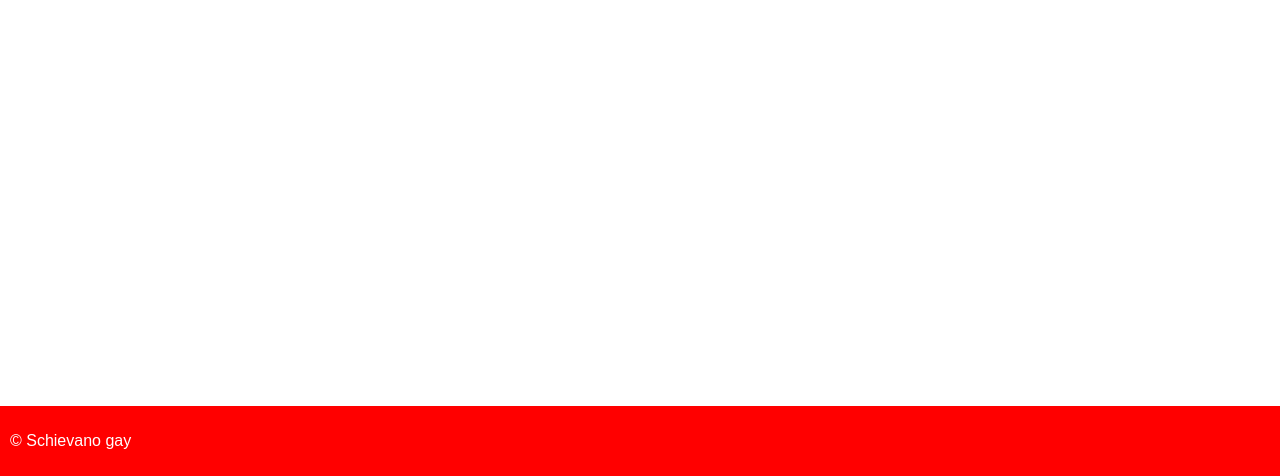
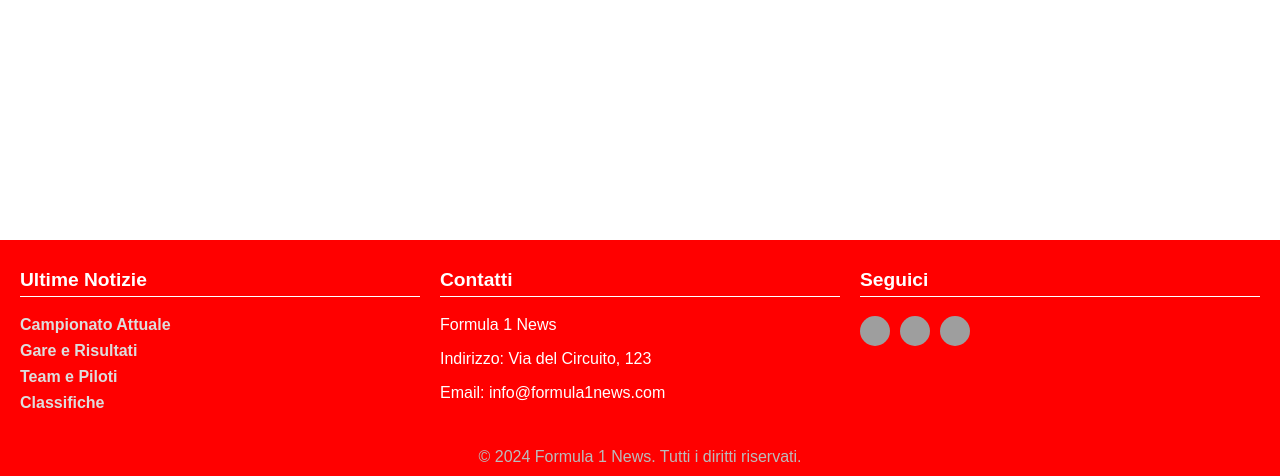
Before and after one commit to MatteoFranceschetto/Formula1Hub, a PHP site: page / in a window 1280 px wide. Shown: the part 324-800 px from the top of the page. Run offline with PHP 8.4, Linux system fonts and the light colour scheme; grey boxes are pictures that could not be loaded.

Commit message:
inserimetno funzionamento cookie e session + cambio stile footer

```diff
--- a/css/base_style.css
+++ b/css/base_style.css
@@ -1,3 +1,6 @@
+/* ===============================
+   Header
+=============================== */
 header {
   background-color: red;
   padding: 10px;
@@ -12,6 +15,9 @@ header {
   left: 0;
 }
 
+/* ===============================
+   Main Content
+=============================== */
 main {
   margin-top: 60px; /* Altezza dell'header */
   margin-bottom: 60px; /* Altezza del footer */
@@ -20,6 +26,9 @@ main {
   padding: 20px;
 }
 
+/* ===============================
+   Profilo
+=============================== */
 .profilo {
   float: right;
   display: block;
@@ -30,11 +39,17 @@ main {
   overflow: hidden;
 }
 
+/* ===============================
+   Avatar
+=============================== */
 .avatar {
   width: 30px;
   height: 30px;
 }
 
+/* ===============================
+   Dropdown Menu
+=============================== */
 .dropdown-menu {
   display: none;
   position: absolute;
@@ -65,11 +80,17 @@ main {
   background-color: #f0f0f0;
 }
 
+/* ===============================
+   Font-Face
+=============================== */
 @font-face {
   font-family: 'Main_Title_Font';
   src: URL('../ttf/full%20Pack%202025.ttf') format('truetype');
 }
 
+/* ===============================
+   Centro
+=============================== */
 .centro {
   align-items: center;
   display: block;
@@ -83,11 +104,17 @@ main {
   margin: 0;
 }
 
-.logo{
+/* ===============================
+   Logo
+=============================== */
+.logo {
   width: 1.5em;
   height: auto;
 }
 
+/* ===============================
+   Menu Icon
+=============================== */
 .menu-icon {
   float: left;
   display: block;
@@ -95,6 +122,9 @@ main {
   padding: 10px;
 }
 
+/* ===============================
+   Menu Lines
+=============================== */
 .menu-lines {
   width: 30px;
   height: 3px;
@@ -103,7 +133,9 @@ main {
   transition: background-color 0.3s;
 }
 
-/* The side navigation menu */
+/* ===============================
+   Side Navigation
+=============================== */
 .sidenav {
   height: 100%; /* 100% Full-height */
   width: 0; /* 0 width - change this with JavaScript */
@@ -117,7 +149,9 @@ main {
   transition: 0.5s; /* 0.5 second transition effect to slide in the sidenav */
 }
 
-/* The navigation menu links */
+/* ===============================
+   Sidenav Links
+=============================== */
 .sidenav a {
   padding: 8px 8px 8px 32px;
   text-decoration: none;
@@ -127,12 +161,16 @@ main {
   transition: 0.3s;
 }
 
-/* When you mouse over the navigation links, change their color */
+/* ===============================
+   Sidenav Hover Effect
+=============================== */
 .sidenav a:hover {
   color: #f1f1f1;
 }
 
-/* Position and style the close button (top right corner) */
+/* ===============================
+   Close Button
+=============================== */
 .sidenav .closebtn {
   position: absolute;
   top: 0;
@@ -141,16 +179,25 @@ main {
   margin-left: 50px;
 }
 
-.closebtn:hover{
+/* ===============================
+   Close Button Hover Effect
+=============================== */
+.closebtn:hover {
   cursor: pointer;
 }
 
+/* ===============================
+   Footer
+=============================== */
 footer {
   background-color: red;
   color: #fff;
   padding: 10px;
 }
 
+/* ===============================
+   HTML, Body
+=============================== */
 html, body {
   height: 100%;
   margin: 0;
@@ -160,6 +207,9 @@ html, body {
   flex-direction: column;
 }
 
+/* ===============================
+   Overlay
+=============================== */
 #overlay {
   display: none;
   position: fixed;
@@ -171,6 +221,9 @@ html, body {
   z-index: 1;
 }
 
+/* ===============================
+   Login Container
+=============================== */
 .login-container {
   display: none;
   position: fixed;
@@ -217,6 +270,9 @@ html, body {
   background: darkred;
 }
 
+/* ===============================
+   Close Button
+=============================== */
 .close-btn {
   position: absolute;
   top: 5px;
@@ -226,6 +282,9 @@ html, body {
   color: #555;
 }
 
+/* ===============================
+   Register Container
+=============================== */
 .register-container {
   display: none;
   position: fixed;
@@ -262,12 +321,112 @@ html, body {
 }
 
 .register-container button {
-  background: red; /* Cambia questo colore al colore del tuo bottone di login */
+  background: red;
   color: #fff;
   border: none;
   cursor: pointer;
 }
 
 .register-container button:hover {
-  background: darkred; /* Cambia questo colore al colore del tuo bottone di login in hover */
+  background: darkred;
 }
+
+/* ===============================
+   Footer Container
+=============================== */
+.footer-container {
+  display: flex;
+  justify-content: space-around;
+  flex-wrap: wrap;
+}
+
+/* ===============================
+   Footer Section
+=============================== */
+.footer-section {
+  flex: 1;
+  margin: 0 10px;
+}
+
+/* ===============================
+   Footer Section Heading
+=============================== */
+.footer-section h3 {
+  color: #fff;
+  font-size: 1.2em;
+  border-bottom: 1px solid #fff;
+  padding-bottom: 5px;
+}
+
+/* ===============================
+   Footer Section List
+=============================== */
+.footer-section ul {
+  list-style-type: none;
+  padding: 0;
+}
+
+/* ===============================
+   Footer Section List Item
+=============================== */
+.footer-section ul li {
+  margin-bottom: 8px;
+}
+
+/* ===============================
+   Footer Section Link
+=============================== */
+.footer-section a {
+  color: #ddd;
+  text-decoration: none;
+  font-weight: bold;
+}
+
+/* ===============================
+   Footer Section Link Hover Effect
+=============================== */
+.footer-section a:hover {
+  color: #fff;
+}
+
+/* ===============================
+   Copyright
+=============================== */
+.copyright {
+  margin-top: 20px;
+  text-align: center;
+}
+
+/* ===============================
+   Copyright Paragraph
+=============================== */
+.copyright p {
+  margin: 0;
+  color: #bbb;
+}
+
+/* ===============================
+   Social Icons
+=============================== */
+.social-icons {
+  list-style-type: none;
+  padding: 0;
+  margin: 0;
+  display: flex;
+}
+
+/* ===============================
+   Social Icons List Item
+=============================== */
+.social-icons li {
+  margin-right: 10px;
+}
+
+/* ===============================
+   Social Icons Image
+=============================== */
+.social-icons a img {
+  width: 30px;
+  height: 30px;
+  border-radius: 50%;
+}
--- a/index.php
+++ b/index.php
@@ -1,6 +1,6 @@
 <!DOCTYPE html>
-<html>
-
+<html onload="controllaCookieUtente()">
+    <?php session_start(); ?>
     <head>
         <title>Formula1Hub - Il Centro Nervoso dell'Adrenalina Automobilistica</title>
         <meta name="description" content="Formula 1 Hub: il tuo centro di notizie sulla Formula 1. Aggiornamenti in tempo reale, risultati, e analisi approfondite. Segui le gare e rimani al passo con il mondo emozionante della Formula 1!">
@@ -8,7 +8,7 @@
 
         <meta http-equiv="Content-Type" content="text/html;charset=UTF-8">
         <meta name="viewport" content="width=device-width, initial-scale=1.0">
-        <meta http-equiv="X-UA-Compatible" content="IE=7">
+        <meta http-equiv="X-UA-Compatible" content="IE=9">
         <meta http-equiv="X-UA-Compatible" content="ie=edge">
 
         <link rel="stylesheet" href="css/base_style.css">
@@ -59,6 +59,10 @@
             <input type="text" id="username" name="username" required>
             <label for="password">Password:</label>
             <input type="password" id="password" name="password" required>
+
+            <!-- Aggiungi la checkbox "Rimani Connesso" -->
+            <label for="rememberMe">Rimani Connesso <input type="checkbox" id="rememberMe_Login" name="rememberMe_Login"></label>
+
             <button onclick="login()">Login</button>
             <span onclick="closeLogin()" class="close-btn">&times;</span>
         </div>
@@ -74,6 +78,10 @@
             <input type="text" id="regUsername" name="regUsername" required>
             <label for="password">Password:</label>
             <input type="password" id="regPassword" name="regPassword" required>
+
+            <!-- Aggiungi la checkbox "Rimani Connesso" -->
+            <label for="rememberMe">Rimani Connesso <input type="checkbox" id="rememberMe_Register" name="rememberMe_Register"></label>
+
             <button onclick="register()">Registrati</button>
             <span onclick="closeRegister()" class="close-btn">&times;</span>
         </div>
@@ -85,8 +93,37 @@
         </main>
 
         <footer>
-            <!-- Contenuto del footer -->
-            <p>&copy; Schievano gay</p>
+        <div class="footer-container">
+        <div class="footer-section">
+            <h3>Ultime Notizie</h3>
+            <ul>
+                <li><a href="#">Campionato Attuale</a></li>
+                <li><a href="#">Gare e Risultati</a></li>
+                <li><a href="#">Team e Piloti</a></li>
+                <li><a href="#">Classifiche</a></li>
+            </ul>
+        </div>
+
+        <div class="footer-section">
+            <h3>Contatti</h3>
+            <p>Formula 1 News</p>
+            <p>Indirizzo: Via del Circuito, 123</p>
+            <p>Email: info@formula1news.com</p>
+        </div>
+
+        <div class="footer-section">
+            <h3>Seguici</h3>
+            <ul class="social-icons">
+                <li><a href="#" target="_blank"><img src="icon-facebook.png" alt="Facebook"></a></li>
+                <li><a href="#" target="_blank"><img src="icon-twitter.png" alt="Twitter"></a></li>
+                <li><a href="#" target="_blank"><img src="icon-instagram.png" alt="Instagram"></a></li>
+            </ul>
+        </div>
+    </div>
+
+    <div class="copyright">
+        <p>&copy; 2024 Formula 1 News. Tutti i diritti riservati.</p>
+    </div>
         </footer>
 
     </body>
```
Also changed, not shown: scripts/base_script.js (+201 -6 lines).
